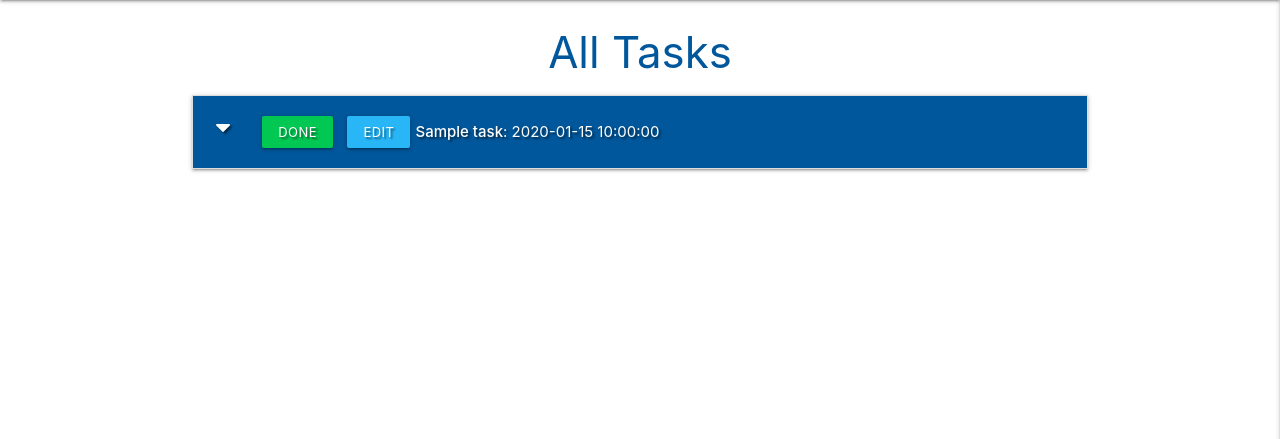
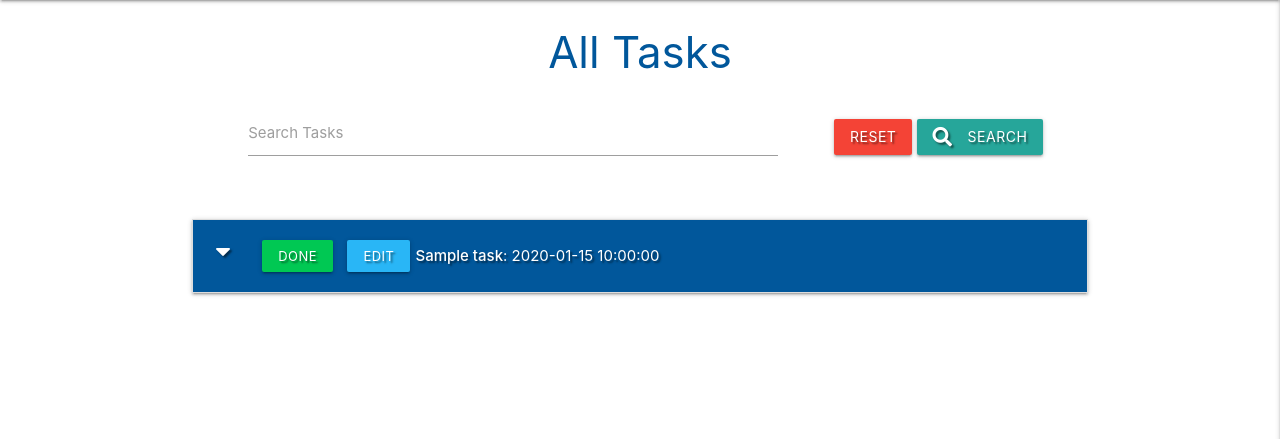
Before and after one commit to cshimvin/task-manager-mongodb, a Flask app: page / in a window 1280 px wide. Shown: the part 64-503 px from the top of the page. Run offline with Flask 2, Linux system fonts and the light colour scheme; a database or web service that is not in the repository returns one stand-in record (values such as "Sample title"); some libraries are stand-ins or nearby versions.

Commit message:
Add search functionality

```diff
--- a/app.py
+++ b/app.py
@@ -23,6 +23,15 @@ mongo = PyMongo(app)
 def get_tasks():
     tasks = list(mongo.db.tasks.find())
     return render_template("tasks.html", tasks=tasks)
+
+
+
+@app.route("/search", methods=["GET", "POST"])
+def search():
+    query = request.form.get("query")
+    tasks = list(mongo.db.tasks.find({"$text": {"$search": query}}))
+    return render_template("tasks.html", tasks=tasks)
+
 
 
 @app.route("/add_task", methods=["GET", "POST"])
--- a/templates/tasks.html
+++ b/templates/tasks.html
@@ -2,6 +2,26 @@
 {% block content %}
 
 <h3 class="center-align light-blue-text text-darken-4">All Tasks</h3>
+<div class="row card_panel grey-lighten-5">
+    <form action="{{ url_for('search') }}" method="post" class="col s12">
+        <div class="row valign-wrapper center-align">
+            <div class="input-field col s12 m8">
+                <i class="fas fa search prefix light-blue-text text-darken-4"></i>
+                <input type="text" name="query" id="query" minlength="3" class="validate" required>
+                <label for=""text">Search Tasks</label>
+            </div>
+            <div class="col s12 m4">
+                <a href="{{ url_for('get_tasks') }}" class="red btn text-shadow">Reset</a>
+                <button type="submit" class="light_blue darken-1 btn text-shadow">
+                    <i class="fas fa-search left"></i>
+                    Search
+                </button>
+            </div>
+        </div>
+    </form>
+</div>
+
+{% if tasks|length > 0 %}
     <ul class="collapsible">
         {% for task in tasks %}
         <li>
@@ -27,5 +47,8 @@
         </li>
         {% endfor %}
     </ul>
+{% else %}
+    <h3 class="center-align red-text text-darken-4">No results found</h3>
+{% endif %}
 
 {% endblock %}
```
Lines whose indentation alone changed are shown as unchanged.
